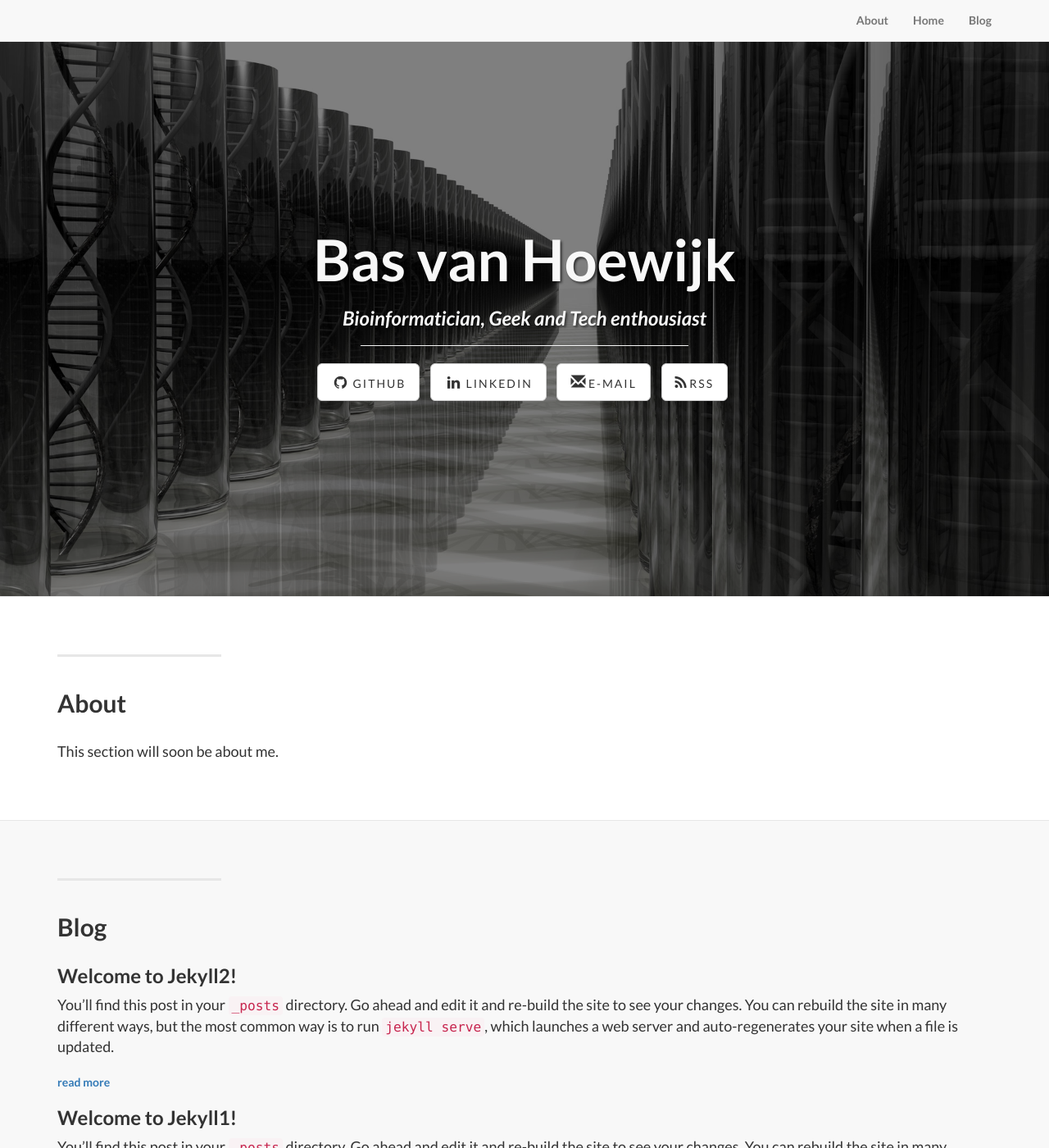
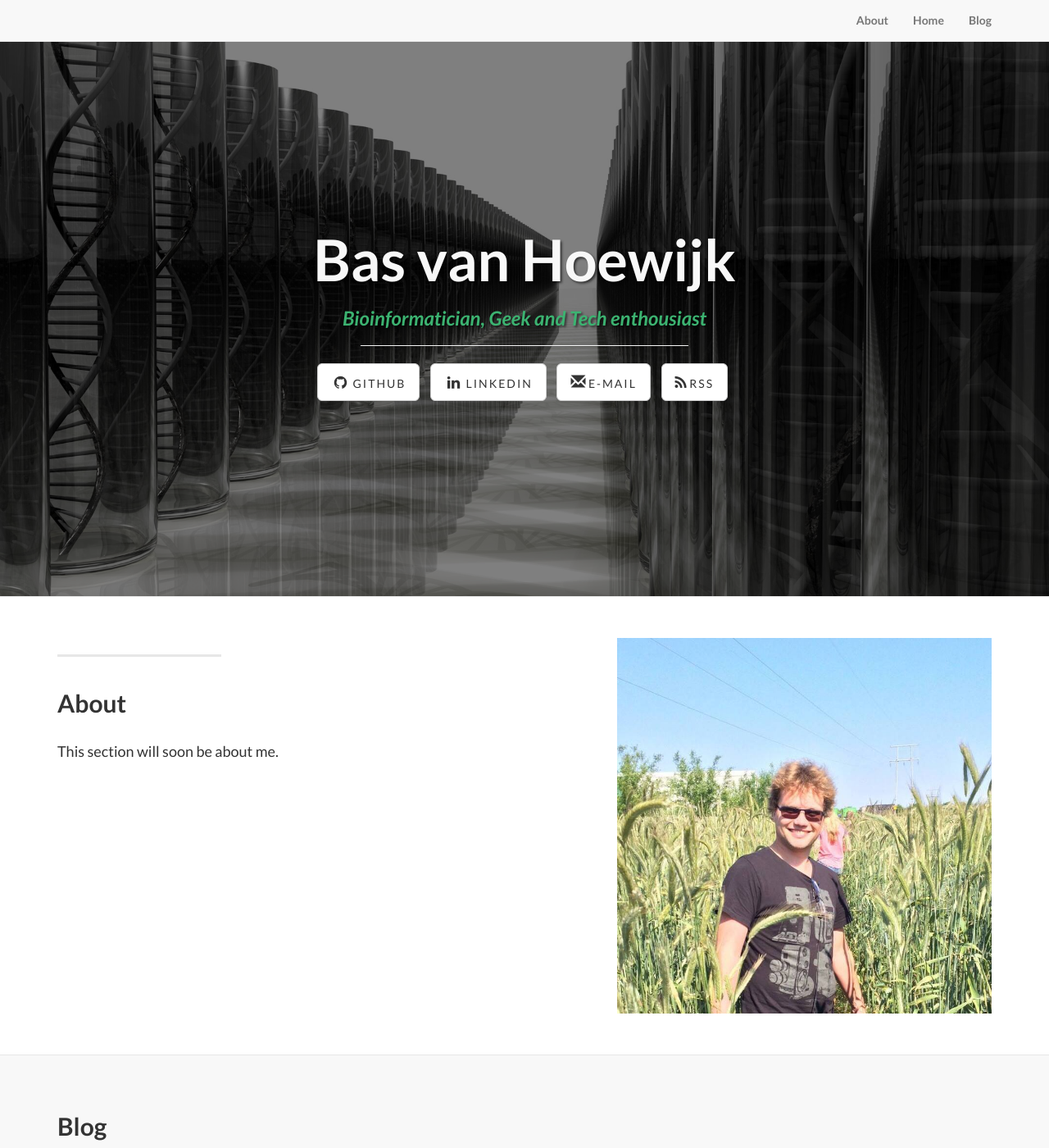
Before and after one commit to bvanhoewijk/bvanhoewijk.github.io, a Jekyll site: the page built from index.html, in a window 1280 px wide and 1400 px high. Shown: the whole window at 82% size. Built offline with Jekyll 4.4.1, drawn with Linux system fonts in a browser that asks for light colours; nearby versions of some CDN libraries; library files that are not in the unit come from our copies.

Commit message:
added me + little color

```diff
--- a/css/landing-page.css
+++ b/css/landing-page.css
@@ -36,7 +36,9 @@ h6 {
     text-align: center;
     /*height: 500px;*/
     color: #f8f8f8;
+    /*background: url(../img/intro-bg.jpg) no-repeat center center;*/
     background: linear-gradient(rgba(0, 0, 0, 0.5), rgba(0, 0, 0, 0.5)), url(../img/dna.jpg) no-repeat center center;
+    /*background: linear-gradient(to right, rgba(107,112,186,0.15) 0%,rgba(107,112,186,0.15) 100%), url(../img/dna.jpg) no-repeat center center;; */
     background-size: cover;
 }
 
@@ -44,6 +46,10 @@ h6 {
     position: relative;
     padding-top: 20%;
     padding-bottom: 20%;
+}
+
+.intro-message > h3{
+    color: mediumseagreen;
 }
 
 .intro-message > h1 {
--- a/index.html
+++ b/index.html
@@ -48,25 +48,25 @@ layout: default
     <div class="content-section-b">
         <div class="container">
             <div class="row">
-                <div class="col-lg-12 col-sm-12">
+                <div class="col-lg-5 col-sm-6">
                     <hr class="section-heading-spacer">
                     <div class="clearfix"></div>
                     <h2 class="section-heading">About</h2>
                     <p class="lead">This section will soon be about me.<p>
+                </div>
+                <div class="col-lg-5 col-lg-offset-2 col-sm-6">
+                    <img class="img-responsive" src="img/me.jpg" alt="me">
                 </div>
             </div>
         </div>
     </div>
         <!-- /.container -->
 
-
 	<a  name="blog"></a>
     <div class="content-section-a">
         <div class="container">
             <div class="row">
                 <div class="col-lg-12 col-sm-12">
-                    <hr class="section-heading-spacer">
-                    <div class="clearfix"></div>
                     <h2 class="section-heading">Blog</h2>
                         {% for post in site.posts limit:3 %}
                         <p class="lead">
```
Also changed, not shown: img/me.jpg (added).
